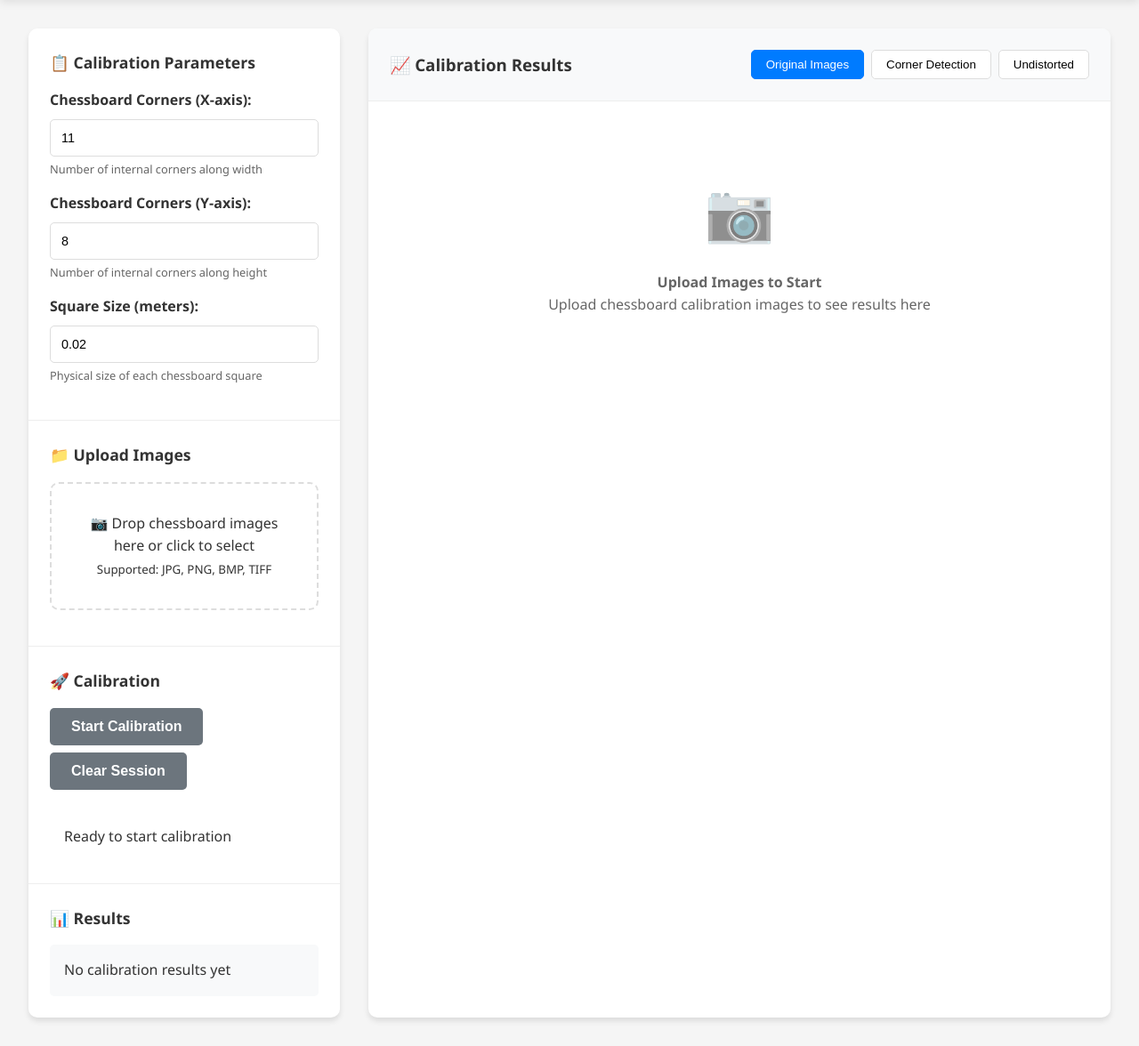
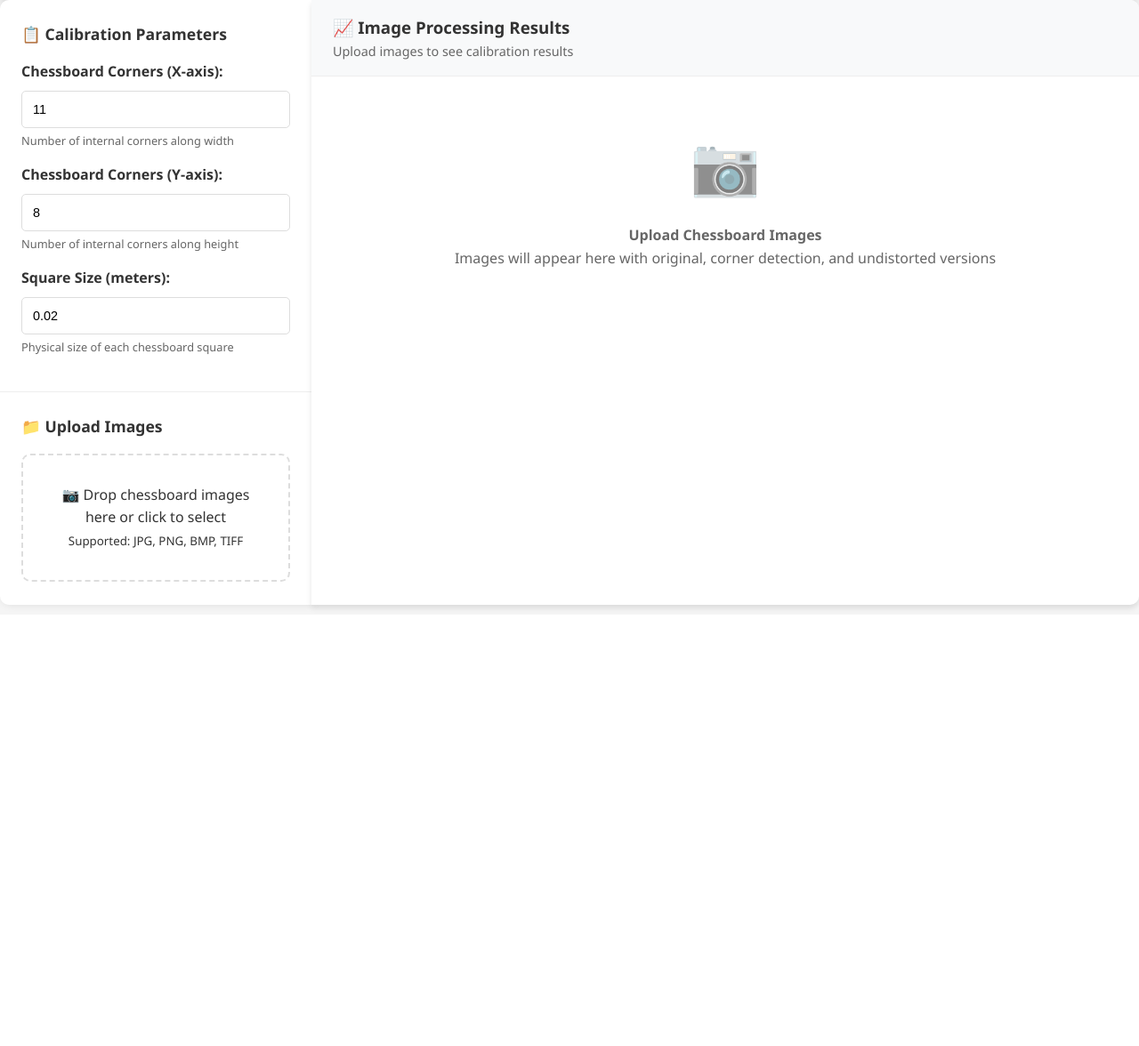
Before and after one commit to yizhongzhang1989/camera_calibration_toolkit, a Flask app: page /intrinsic in a window 1280 px wide. Shown: the part 109-1285 px from the top of the page at 89% size. After the commit the page ends 797 px from the top, so only its background shows below. Run offline with Flask 2, Linux system fonts and the light colour scheme.

Commit message:
updated image layout

```diff
--- a/web/app.py
+++ b/web/app.py
@@ -255,12 +255,61 @@
                 results_folder = os.path.join(RESULTS_FOLDER, session_id)
                 intrinsic_calibrator.save_parameters(results_folder)
 
+                # Generate corner detection and undistorted images
+                corner_images = []
+                undistorted_images = []
+
+                # Create visualization directories
+                corner_viz_dir = os.path.join(results_folder, 'corner_detection')
+                undistorted_dir = os.path.join(results_folder, 'undistorted')
+                os.makedirs(corner_viz_dir, exist_ok=True)
+                os.makedirs(undistorted_dir, exist_ok=True)
+
+                for i, img_path in enumerate(image_paths):
+                    # Generate corner detection visualization
+                    img = cv2.imread(img_path)
+                    if img is not None:
+                        gray = cv2.cvtColor(img, cv2.COLOR_BGR2GRAY)
+
+                        # Use the same function as in the intrinsic calibrator
+                        from core.utils import find_chessboard_corners
+                        find_corners_ret, corners = find_chessboard_corners(gray, XX, YY)
+
+                        if find_corners_ret:
+                            # Draw corners on the image
+                            img_with_corners = img.copy()
+                            cv2.drawChessboardCorners(img_with_corners, (XX, YY), corners, find_corners_ret)
+
+                            corner_filename = f"{i}.jpg"
+                            corner_path = os.path.join(corner_viz_dir, corner_filename)
+                            cv2.imwrite(corner_path, img_with_corners)
+
+                            corner_images.append({
+                                'name': corner_filename,
+                                'path': corner_path,
+                                'url': url_for('get_corner_image', session_id=session_id, filename=corner_filename)
+                            })
+
+                        # Generate undistorted image
+                        undistorted_img = intrinsic_calibrator.undistort_image(img_path)
+                        undistorted_filename = f"{i}.jpg"
+                        undistorted_path = os.path.join(undistorted_dir, undistorted_filename)
+                        cv2.imwrite(undistorted_path, undistorted_img)
+
+                        undistorted_images.append({
+                            'name': undistorted_filename,
+                            'path': undistorted_path,
+                            'url': url_for('get_undistorted_image', session_id=session_id, filename=undistorted_filename)
+                        })
+
                 results = {
                     'success': True,
                     'calibration_type': 'intrinsic',
                     'camera_matrix': camera_matrix.tolist(),
                     'distortion_coefficients': dist_coeffs.tolist(),
                     'images_used': len(image_paths),
+                    'corner_images': corner_images,
+                    'undistorted_images': undistorted_images,
                     'message': f'Intrinsic calibration completed successfully using {len(image_paths)} images'
                 }
             else:
@@ -495,6 +544,38 @@
         return jsonify({'error': str(e)}), 500
 
 
+@app.route('/api/corner_image/<session_id>/<filename>')
+def get_corner_image(session_id, filename):
+    """Serve corner detection visualization images."""
+    try:
+        results_folder = os.path.join(RESULTS_FOLDER, session_id)
+        image_path = os.path.join(results_folder, 'corner_detection', filename)
+
+        if not os.path.exists(image_path):
+            return jsonify({'error': 'Corner image not found'}), 404
+
+        return send_file(image_path)
+
+    except Exception as e:
+        return jsonify({'error': str(e)}), 500
+
+
+@app.route('/api/undistorted_image/<session_id>/<filename>')
+def get_undistorted_image(session_id, filename):
+    """Serve undistorted images."""
+    try:
+        results_folder = os.path.join(RESULTS_FOLDER, session_id)
+        image_path = os.path.join(results_folder, 'undistorted', filename)
+
+        if not os.path.exists(image_path):
+            return jsonify({'error': 'Undistorted image not found'}), 404
+
+        return send_file(image_path)
+
+    except Exception as e:
+        return jsonify({'error': str(e)}), 500
+
+
 @app.route('/api/clear_session/<session_id>', methods=['POST'])
 def clear_session(session_id):
     """Clear session data and files."""
--- a/web/static/css/style.css
+++ b/web/static/css/style.css
@@ -301,6 +301,245 @@
     overflow-y: auto;
 }
 
+/* Intrinsic Calibration Specific Styles */
+.intrinsic-layout {
+    display: flex;
+    height: calc(100vh - 120px);
+    gap: 0;
+}
+
+.intrinsic-control-panel {
+    width: 400px;
+    min-width: 350px;
+    background: white;
+    border-radius: 10px 0 0 10px;
+    box-shadow: 2px 0 10px rgba(0, 0, 0, 0.1);
+    overflow-y: auto;
+    flex-shrink: 0;
+}
+
+.intrinsic-results-panel {
+    flex: 1;
+    background: white;
+    border-radius: 0 10px 10px 0;
+    box-shadow: 0 4px 6px rgba(0, 0, 0, 0.1);
+    overflow: hidden;
+    display: flex;
+    flex-direction: column;
+}
+
+.intrinsic-results-header {
+    background: #f8f9fa;
+    padding: 1rem 1.5rem;
+    border-bottom: 1px solid #eee;
+    flex-shrink: 0;
+}
+
+.intrinsic-results-content {
+    flex: 1;
+    overflow-y: auto;
+    padding: 0;
+}
+
+/* Image Comparison Table */
+.image-comparison-table {
+    width: 100%;
+    border-collapse: collapse;
+    border-spacing: 0;
+    table-layout: fixed;
+}
+
+.image-comparison-table th {
+    background: #f8f9fa;
+    padding: 0.25rem;
+    text-align: center;
+    font-weight: 600;
+    border-bottom: 2px solid #dee2e6;
+    position: sticky;
+    top: 0;
+    z-index: 10;
+}
+
+.image-comparison-table td {
+    padding: 0.25rem;
+    text-align: center;
+    vertical-align: top;
+    border-bottom: 1px solid #eee;
+    height: auto;
+    line-height: 0;
+}
+
+.image-comparison-table tr {
+    height: auto;
+}
+
+.image-comparison-table tr:hover {
+    background: #f8f9ff;
+}
+
+.comparison-image-container {
+    position: relative;
+    display: inline-block;
+    max-width: 400px;
+    line-height: 0;
+}
+
+.comparison-image {
+    width: 100%;
+    max-width: 380px;
+    height: auto;
+    max-height: 280px;
+    object-fit: contain;
+    border-radius: 5px;
+    box-shadow: 0 2px 4px rgba(0, 0, 0, 0.1);
+    cursor: pointer;
+    transition: transform 0.2s ease, box-shadow 0.2s ease;
+    display: block;
+}
+
+.comparison-image:hover {
+    transform: scale(1.02);
+    box-shadow: 0 4px 8px rgba(0, 0, 0, 0.2);
+}
+
+.status-badge {
+    display: inline-block;
+    padding: 0.25rem 0.75rem;
+    border-radius: 20px;
+    font-size: 0.8rem;
+    font-weight: 600;
+    margin-top: 0.5rem;
+}
+
+.status-badge.success {
+    background: #d4edda;
+    color: #155724;
+}
+
+.status-badge.error {
+    background: #f8d7da;
+    color: #721c24;
+}
+
+.status-badge.pending {
+    background: #fff3cd;
+    color: #856404;
+}
+
+/* Empty state styling */
+.placeholder-image {
+    color: #999;
+    padding: 2rem;
+    text-align: center;
+}
+
+.placeholder-image div:first-child {
+    font-size: 2rem;
+    margin-bottom: 0.5rem;
+}
+
+/* Responsive table */
+@media (max-width: 1400px) {
+    .comparison-image {
+        max-width: 320px;
+        max-height: 240px;
+    }
+
+    .intrinsic-control-panel {
+        width: 350px;
+        min-width: 320px;
+    }
+}
+
+@media (max-width: 1200px) {
+    .comparison-image {
+        max-width: 280px;
+        max-height: 200px;
+    }
+
+    .intrinsic-control-panel {
+        width: 320px;
+        min-width: 300px;
+    }
+}
+
+@media (max-width: 1000px) {
+    .comparison-image {
+        max-width: 240px;
+        max-height: 180px;
+    }
+
+    .intrinsic-control-panel {
+        width: 300px;
+        min-width: 280px;
+    }
+}
+
+/* Image Modal */
+.image-modal {
+    display: none;
+    position: fixed;
+    z-index: 1000;
+    left: 0;
+    top: 0;
+    width: 100%;
+    height: 100%;
+    background-color: rgba(0, 0, 0, 0.9);
+    animation: fadeIn 0.3s ease;
+}
+
+.image-modal-content {
+    position: absolute;
+    top: 50%;
+    left: 50%;
+    transform: translate(-50%, -50%);
+    max-width: 90%;
+    max-height: 90%;
+    border-radius: 10px;
+    box-shadow: 0 10px 30px rgba(0, 0, 0, 0.5);
+}
+
+.modal-image {
+    width: 100%;
+    height: auto;
+    max-width: 100%;
+    max-height: 90vh;
+    object-fit: contain;
+    border-radius: 10px;
+}
+
+.modal-close {
+    position: absolute;
+    top: -40px;
+    right: 0;
+    color: white;
+    font-size: 35px;
+    font-weight: bold;
+    cursor: pointer;
+    user-select: none;
+    transition: color 0.3s ease;
+}
+
+.modal-close:hover {
+    color: #ccc;
+}
+
+.modal-title {
+    position: absolute;
+    bottom: -40px;
+    left: 0;
+    right: 0;
+    color: white;
+    text-align: center;
+    font-size: 16px;
+    font-weight: 500;
+}
+
+@keyframes fadeIn {
+    from { opacity: 0; }
+    to { opacity: 1; }
+}
+
 .result-image {
     background: white;
     border-radius: 8px;
--- a/web/static/js/intrinsic.js
+++ b/web/static/js/intrinsic.js
@@ -11,6 +11,7 @@
         this.currentView = 'images';
 
         this.initializeEventListeners();
+        this.initializeModal();
         this.updateUI();
     }
 
@@ -95,9 +96,11 @@
 
     displayUploadedImages() {
         const imageList = document.getElementById('image-list');
-        const resultsGrid = document.getElementById('results-grid');
+        const placeholder = document.getElementById('results-placeholder');
+        const comparisonTable = document.getElementById('image-comparison-table');
+        const tableBody = document.getElementById('image-comparison-body');
 
-        // Update file list
+        // Update file list in control panel
         imageList.innerHTML = '';
         this.uploadedImages.forEach((file, index) => {
             const fileItem = document.createElement('div');
@@ -109,19 +112,40 @@
             imageList.appendChild(fileItem);
         });
 
-        // Update results grid with original images
-        resultsGrid.innerHTML = '';
+        // Update table display
+        if (this.uploadedImages.length === 0) {
+            placeholder.style.display = 'block';
+            comparisonTable.style.display = 'none';
+            return;
+        }
+
+        placeholder.style.display = 'none';
+        comparisonTable.style.display = 'table';
+
+        // Clear and populate table
+        tableBody.innerHTML = '';
         this.uploadedImages.forEach((file, index) => {
-            const imageDiv = document.createElement('div');
-            imageDiv.className = 'result-image';
-            imageDiv.innerHTML = `
-                <img src="${file.url}" alt="Image ${index}" loading="lazy">
-                <div class="image-info">
-                    <span class="image-index">${index + 1}</span>
-                    <span class="image-name">${file.name}</span>
-                </div>
+            const row = document.createElement('tr');
+            row.innerHTML = `
+                <td>
+                    <div class="comparison-image-container">
+                        <img src="${file.url}" alt="Original ${index + 1}" class="comparison-image" loading="lazy" onclick="intrinsicCalib.openModal('${file.url}', 'Original Image ${index + 1}')">
+                    </div>
+                </td>
+                <td id="corner-cell-${index}">
+                    <div style="color: #999; padding: 2rem;">
+                        <div style="font-size: 2rem;">⏳</div>
+                        <div>Corner detection pending</div>
+                    </div>
+                </td>
+                <td id="undistorted-cell-${index}">
+                    <div style="color: #999; padding: 2rem;">
+                        <div style="font-size: 2rem;">⏳</div>
+                        <div>Calibration needed</div>
+                    </div>
+                </td>
             `;
-            resultsGrid.appendChild(imageDiv);
+            tableBody.appendChild(row);
         });
     }
 
@@ -202,7 +226,7 @@
     displayResults() {
         if (!this.calibrationResults) return;
 
-        // Show metrics
+        // Show metrics in control panel
         const metricsDiv = document.getElementById('calibration-metrics');
         metricsDiv.style.display = 'block';
 
@@ -215,10 +239,10 @@
         // Distortion coefficients
         const distCoeffs = this.calibrationResults.distortion_coefficients[0];
         document.getElementById('distortion-display').innerHTML = `
-            <pre>[${distCoeffs.map(x => x.toFixed(6)).join(',\\n ')}]</pre>
+            <pre>[${distCoeffs.map(x => x.toFixed(6)).join(',\n ')}]</pre>
         `;
 
-        // Reprojection error (if available)
+        // Reprojection error
         const errorDisplay = document.getElementById('error-display');
         if (this.calibrationResults.reprojection_error !== undefined) {
             errorDisplay.innerHTML = `<strong>${this.calibrationResults.reprojection_error.toFixed(4)} pixels</strong>`;
@@ -230,13 +254,55 @@
         document.getElementById('images-count-display').innerHTML =
             `<strong>${this.uploadedImages.length} images</strong>`;
 
-        // Update results summary
-        document.getElementById('results-summary').innerHTML = `
-            <div class="success-message">
-                <strong>✅ Calibration Complete!</strong><br>
-                <small>${this.calibrationResults.message}</small>
-            </div>
-        `;
+        // Update progress info
+        const progressInfo = document.getElementById('progress-info');
+        progressInfo.innerHTML = `✅ Calibration complete with ${this.uploadedImages.length} images`;
+
+        // Update table with corner detection and undistorted images
+        this.updateImageTable();
+    }
+
+    updateImageTable() {
+        if (!this.calibrationResults || !this.calibrationResults.corner_images) return;
+
+        const cornerImages = this.calibrationResults.corner_images || [];
+        const undistortedImages = this.calibrationResults.undistorted_images || [];
+
+        this.uploadedImages.forEach((file, index) => {
+            // Update corner detection column
+            const cornerCell = document.getElementById(`corner-cell-${index}`);
+            if (cornerImages[index]) {
+                cornerCell.innerHTML = `
+                    <div class="comparison-image-container">
+                        <img src="${cornerImages[index].url}" alt="Corners ${index + 1}" class="comparison-image" loading="lazy" onclick="intrinsicCalib.openModal('${cornerImages[index].url}', 'Corner Detection ${index + 1}')">
+                    </div>
+                `;
+            } else {
+                cornerCell.innerHTML = `
+                    <div style="color: #dc3545; padding: 2rem;">
+                        <div style="font-size: 2rem;">❌</div>
+                        <div>No corners detected</div>
+                    </div>
+                `;
+            }
+
+            // Update undistorted column
+            const undistortedCell = document.getElementById(`undistorted-cell-${index}`);
+            if (undistortedImages[index]) {
+                undistortedCell.innerHTML = `
+                    <div class="comparison-image-container">
+                        <img src="${undistortedImages[index].url}" alt="Undistorted ${index + 1}" class="comparison-image" loading="lazy" onclick="intrinsicCalib.openModal('${undistortedImages[index].url}', 'Undistorted Image ${index + 1}')">
+                    </div>
+                `;
+            } else {
+                undistortedCell.innerHTML = `
+                    <div style="color: #666; padding: 2rem;">
+                        <div style="font-size: 2rem;">⚠️</div>
+                        <div>Undistortion failed</div>
+                    </div>
+                `;
+            }
+        });
     }
 
     formatMatrix(matrix) {
@@ -246,16 +312,10 @@
     }
 
     switchView(view) {
+        // Note: With the new table layout, view switching is no longer needed
+        // The table always shows all three views side by side
         this.currentView = view;
-
-        // Update active button
-        document.querySelectorAll('.view-btn').forEach(btn => {
-            btn.classList.toggle('active', btn.dataset.view === view);
-        });
-
-        // Update view content (implementation depends on available data)
-        // For now, just show the original images
-        this.displayUploadedImages();
+        console.log(`View switched to: ${view} (table layout shows all views)`);
     }
 
     async downloadResults() {
@@ -289,15 +349,17 @@
             this.sessionId = this.generateSessionId();
 
             document.getElementById('image-list').innerHTML = '';
-            document.getElementById('results-grid').innerHTML = `
-                <div class="placeholder-message">
-                    <div class="placeholder-icon">📷</div>
-                    <h4>Upload Images to Start</h4>
-                    <p>Upload chessboard calibration images to see results here</p>
-                </div>
-            `;
             document.getElementById('calibration-metrics').style.display = 'none';
-            document.getElementById('results-summary').innerHTML = '<p>No calibration results yet</p>';
+
+            // Reset table view
+            const placeholder = document.getElementById('results-placeholder');
+            const comparisonTable = document.getElementById('image-comparison-table');
+            placeholder.style.display = 'block';
+            comparisonTable.style.display = 'none';
+
+            // Reset progress info
+            const progressInfo = document.getElementById('progress-info');
+            progressInfo.innerHTML = 'Upload images to see calibration results';
 
             this.updateUI();
             this.showStatus('Session cleared', 'info');
@@ -331,6 +393,56 @@
 
         console.log(`[${type.toUpperCase()}] ${message}`);
     }
+
+    initializeModal() {
+        const modal = document.getElementById('imageModal');
+        const modalClose = document.getElementById('modalClose');
+
+        // Close modal when clicking the close button
+        modalClose.addEventListener('click', () => {
+            modal.style.display = 'none';
+        });
+
+        // Close modal when clicking outside the image
+        modal.addEventListener('click', (e) => {
+            if (e.target === modal) {
+                modal.style.display = 'none';
+            }
+        });
+
+        // Close modal with Escape key
+        document.addEventListener('keydown', (e) => {
+            if (e.key === 'Escape' && modal.style.display === 'block') {
+                modal.style.display = 'none';
+            }
+        });
+    }
+
+    openModal(imageSrc, title) {
+        const modal = document.getElementById('imageModal');
+        const modalImage = document.getElementById('modalImage');
+        const modalTitle = document.getElementById('modalTitle');
+
+        modalImage.src = imageSrc;
+        modalTitle.textContent = title;
+        modal.style.display = 'block';
+
+        // Prevent scrolling on the background
+        document.body.style.overflow = 'hidden';
+
+        // Restore scrolling when modal is closed
+        const closeModal = () => {
+            document.body.style.overflow = '';
+            modal.style.display = 'none';
+        };
+
+        // Update close functionality to restore scrolling
+        const modalClose = document.getElementById('modalClose');
+        modalClose.onclick = closeModal;
+        modal.onclick = (e) => {
+            if (e.target === modal) closeModal();
+        };
+    }
 }
 
 // Initialize the application
--- a/web/templates/intrinsic.html
+++ b/web/templates/intrinsic.html
@@ -16,10 +16,10 @@
             </div>
         </div>
 
-        <!-- Main Content -->
-        <div class="main-content">
-            <!-- Control Panel -->
-            <div class="control-panel">
+        <!-- Main Content - Intrinsic Layout -->
+        <div class="intrinsic-layout">
+            <!-- Left Control Panel -->
+            <div class="intrinsic-control-panel">
                 <div class="panel-section">
                     <h3>📋 Calibration Parameters</h3>
 
@@ -65,38 +65,8 @@
                 </div>
 
                 <div class="panel-section">
-                    <h3>📊 Results</h3>
-                    <div id="results-summary" class="results-display">
-                        <p>No calibration results yet</p>
-                    </div>
-
-                    <button id="download-btn" class="primary-btn" style="display: none;">
-                        📥 Download Results
-                    </button>
-                </div>
-            </div>
-
-            <!-- Results Display -->
-            <div class="results-panel">
-                <div class="panel-header">
-                    <h3>📈 Calibration Results</h3>
-                    <div class="view-controls">
-                        <button class="view-btn active" data-view="images">Original Images</button>
-                        <button class="view-btn" data-view="corners">Corner Detection</button>
-                        <button class="view-btn" data-view="undistorted">Undistorted</button>
-                    </div>
-                </div>
-
-                <div class="image-grid" id="results-grid">
-                    <div class="placeholder-message">
-                        <div class="placeholder-icon">📷</div>
-                        <h4>Upload Images to Start</h4>
-                        <p>Upload chessboard calibration images to see results here</p>
-                    </div>
-                </div>
-
+                    <h3>📊 Calibration Metrics</h3>
                     <div id="calibration-metrics" class="metrics-display" style="display: none;">
-                    <h4>📊 Calibration Metrics</h4>
                         <div class="metrics-grid">
                             <div class="metric-card">
                                 <h5>Camera Matrix</h5>
@@ -117,6 +87,54 @@
                         </div>
                     </div>
                 </div>
+
+                <div class="panel-section">
+                    <h3>📥 Download Results</h3>
+                    <button id="download-btn" class="primary-btn" style="display: none;">
+                        📥 Download Results ZIP
+                    </button>
+                </div>
+            </div>
+
+            <!-- Right Results Panel -->
+            <div class="intrinsic-results-panel">
+                <div class="intrinsic-results-header">
+                    <h3>📈 Image Processing Results</h3>
+                    <div id="progress-info" style="color: #666; font-size: 0.9rem;">
+                        Upload images to see calibration results
+                    </div>
+                </div>
+
+                <div class="intrinsic-results-content">
+                    <div id="results-placeholder" style="text-align: center; padding: 3rem; color: #666;">
+                        <div style="font-size: 4rem; margin-bottom: 1rem; opacity: 0.5;">📷</div>
+                        <h4>Upload Chessboard Images</h4>
+                        <p>Images will appear here with original, corner detection, and undistorted versions</p>
+                    </div>
+
+                    <table id="image-comparison-table" class="image-comparison-table" style="display: none;">
+                        <thead>
+                            <tr>
+                                <th style="width: 33.33%;">📷 Original Image</th>
+                                <th style="width: 33.33%;">🎯 Corner Detection</th>
+                                <th style="width: 33.33%;">✨ Undistorted Image</th>
+                            </tr>
+                        </thead>
+                        <tbody id="image-comparison-body">
+                            <!-- Dynamic content will be inserted here -->
+                        </tbody>
+                    </table>
+                </div>
+            </div>
+        </div>
+    </div>
+
+    <!-- Image Modal -->
+    <div id="imageModal" class="image-modal">
+        <span class="modal-close" id="modalClose">&times;</span>
+        <div class="image-modal-content">
+            <img id="modalImage" class="modal-image" alt="Enlarged view">
+            <div id="modalTitle" class="modal-title"></div>
         </div>
     </div>
 
```
Lines whose indentation alone changed are shown as unchanged.
